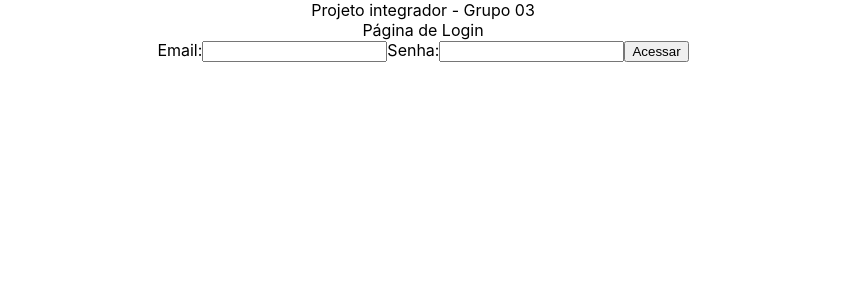
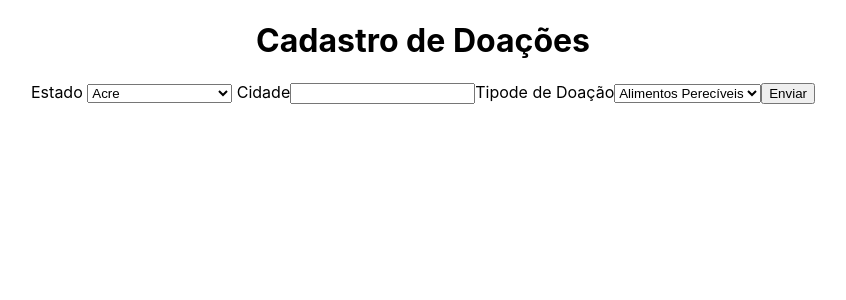
Before and after one commit to Shidoshi93/projeto-integrador, a React (Create React App) app: page / in a window 1280 px wide. Shown: the top 300 px of the page, without its empty margins (217-1063 px from the left). Built offline with nearby package versions, Linux system fonts and the light colour scheme.

Commit message:
Cadastro Doaçõa_v0

```diff
--- a/package.json
+++ b/package.json
@@ -10,7 +10,7 @@
     "react": "^17.0.2",
     "react-dom": "^17.0.2",
     "react-router-dom": "^5.2.0",
-    "react-scripts": "4.0.3",
+    "react-scripts": "^4.0.3",
     "styled-components": "^5.3.0",
     "web-vitals": "^1.1.2"
   },
--- a/src/App.js
+++ b/src/App.js
@@ -1,7 +1,11 @@
 import './App.css';
-import Login from './pages/login';
+import Titulo from './components/Titulo'
+import CadastroDoacao from './pages/singup2'
 
-function App() {
+
+
+/*import Login from './pages/login';*/
+/*function App() {
   return (
     <div className="App">
       Projeto integrador - Grupo 03
@@ -10,6 +14,17 @@ function App() {
       </Login>
     </div>
   );
-}
+} export default App;*/
 
-export default App;
+function App() {
+  return (
+    <div className="App">
+      <Titulo>
+
+      </Titulo>
+      <CadastroDoacao>
+
+      </CadastroDoacao>
+    </div>
+  );
+} export default App;
--- /dev/null
+++ b/src/components/Titulo.js
@@ -0,0 +1,11 @@
+
+function Titulo(){
+    return(
+    <div>
+     <h1> Cadastro de Doações </h1>
+
+    </div>
+
+    )
+
+    } export default Titulo
--- /dev/null
+++ b/src/pages/singup2.js
@@ -0,0 +1,29 @@
+/* Tela de Cadastro de Doações */
+
+import { useState } from 'react'
+
+function CadastroDoacao() {
+const valueEstado= [" Acre","Alogoas","Amapa","Amazonas","Bahia", "Ceará", "Distrito Federa",
+"Espírito Santo", "Goiás","Maranhã", "Mato Grosso","Mato Grosso do Sul","Minas Gerais",
+"Para","Paraíba", "Paraná","Pernambuco","Piauí","Rio de Janeiro","Rio Grande do Norte",
+ "Rio Grande do Sul", "Rondônia", "Roraima","Santa Catarina", "São Paulo", "Sergipe","Tocantins"]
+ const valueTipo= ["Alimentos Perecíveis","Vestuário","Produtos de Higiêne"]
+    return (
+    <div>
+
+    <form>
+
+       <label> Estado </label>
+       <select> {valueEstado.map(estado=>{
+          return(
+          <option>{estado} </option>)})} </select>
+       <label> Cidade</label>
+       <input></input>
+       <label>Tipode de Doação</label>
+        <select>{valueTipo.map(tipo=>{
+          return(
+          <option>{tipo} </option>)})} </select>
+          <button type="submit"> Enviar </button>
+    </form>
+    </div>)
+} export default CadastroDoacao
```
Also changed, not shown: 1 other file (tests, documents, lock files or other folders).
